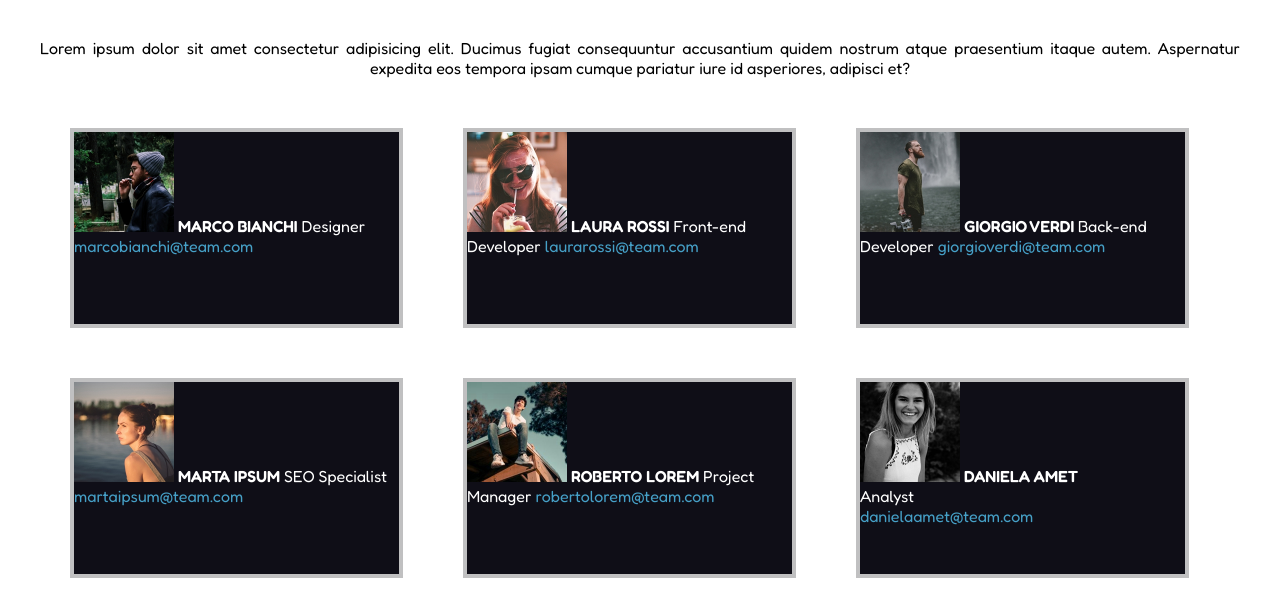
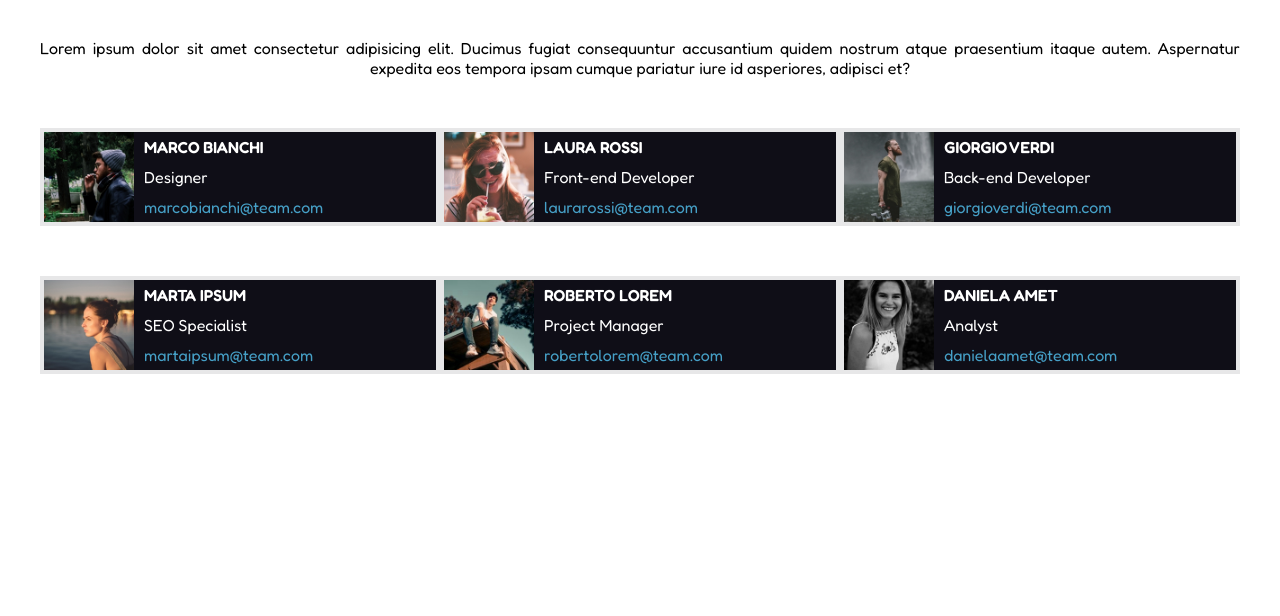
Before and after one commit to FrancescoThomasFalanga/html-css-float-cards, a plain HTML site: page index.html in a window 1280 px wide. Shown: the part 78-694 px from the top of the page. Drawn offline with Linux system fonts and the light colour scheme.

Commit message:
index finished + style modified

```diff
--- a/css/style.css
+++ b/css/style.css
@@ -18,7 +18,7 @@
     clear: both;
 }
 
-.float-left {
+img, .float-left {
     float: left;
 }
 
@@ -27,6 +27,7 @@
 }
 /* /float */
 
+/* header */
 #header h1 {
     padding-top: 30px;
     padding-bottom: 40px;
@@ -40,33 +41,34 @@
     text-align: justify;
     text-align-last: center;
 }
+/* /header */
 
 main {
     padding-top: 50px;
     color: white;
-
 }
 
 
-
+/* columns */
 .col {
-    width: 333px;
+    width: 400px;
     background-color: #0f0e17;
-    height: 200px;
-    margin-left: 30px;
-    margin-right: 30px;
     margin-bottom: 50px;
-    border: 4px solid rgba(212, 212, 212, 0.9);
-
+    border: 4px solid rgba(255, 255, 255, 0.9);
+    line-height: 30px;
 }
 
 .col img {
     width: 100px;
+    padding-right: 10px;
 }
 
-
+span {
+    display: block;
+}
 
 a.email {
     color: #46a0c7;
     text-decoration: none;
 }
+/* /columns */
```
